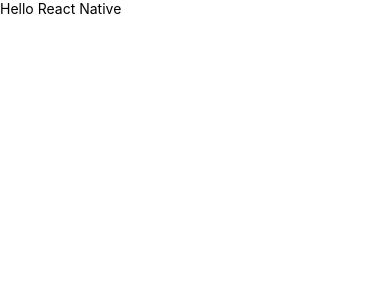
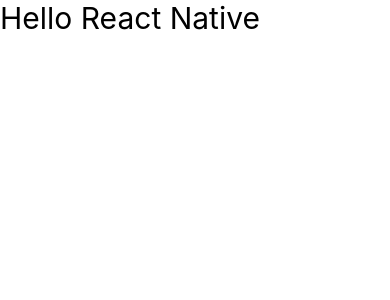
Before and after one commit to patika-128-react-native-bootcamp/week_2-omer-ayhan, a React Native app: screen / in a window 390 px wide. Shown: the top 300 px of the page. Built offline with nearby package versions, Linux system fonts and the light colour scheme.

Commit message:
style: :lipstick: changing config and additional styling

```diff
--- a/src/App.js
+++ b/src/App.js
@@ -4,7 +4,7 @@
 export default function App() {
   return (
     <View>
-      <Text>Hello React Native</Text>
+      <Text style={{ fontSize: 30 }}>Hello React Native</Text>
     </View>
   );
 }
```
Also changed, not shown: .eslintrc.js.
